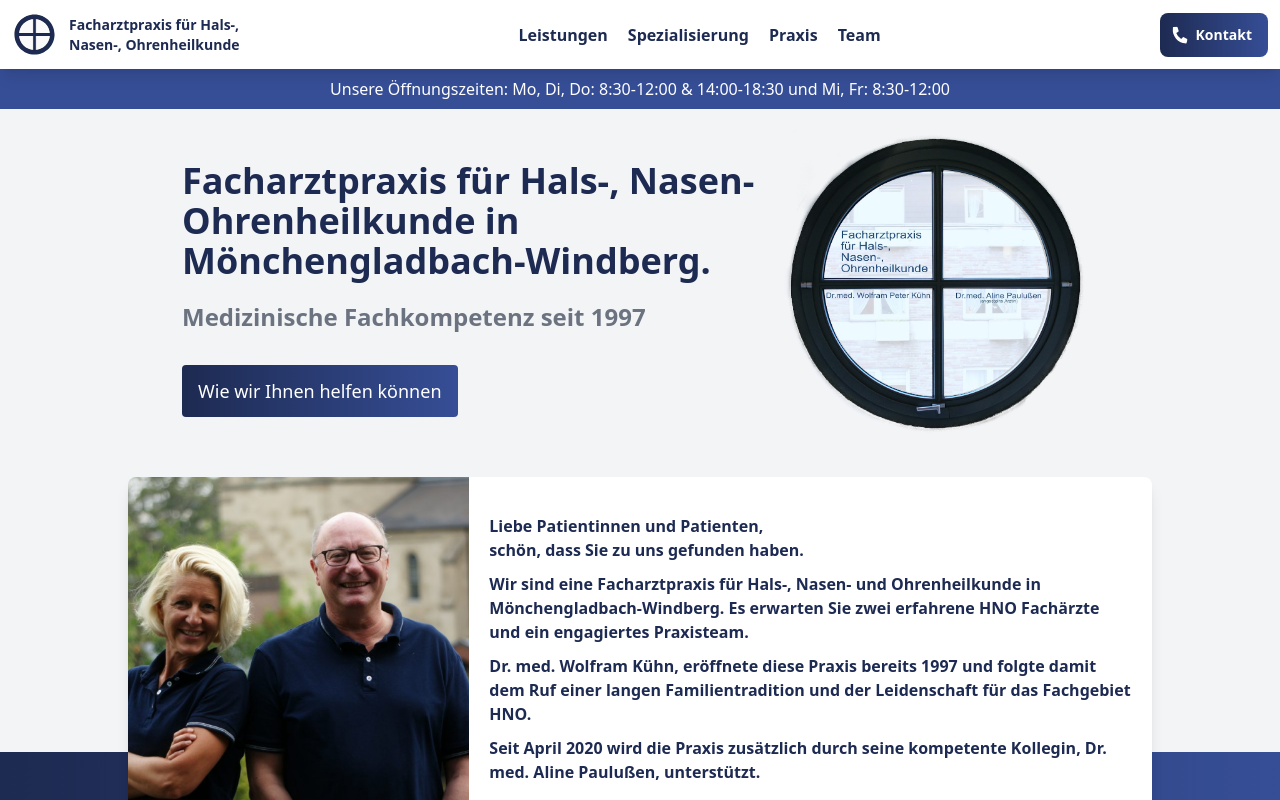
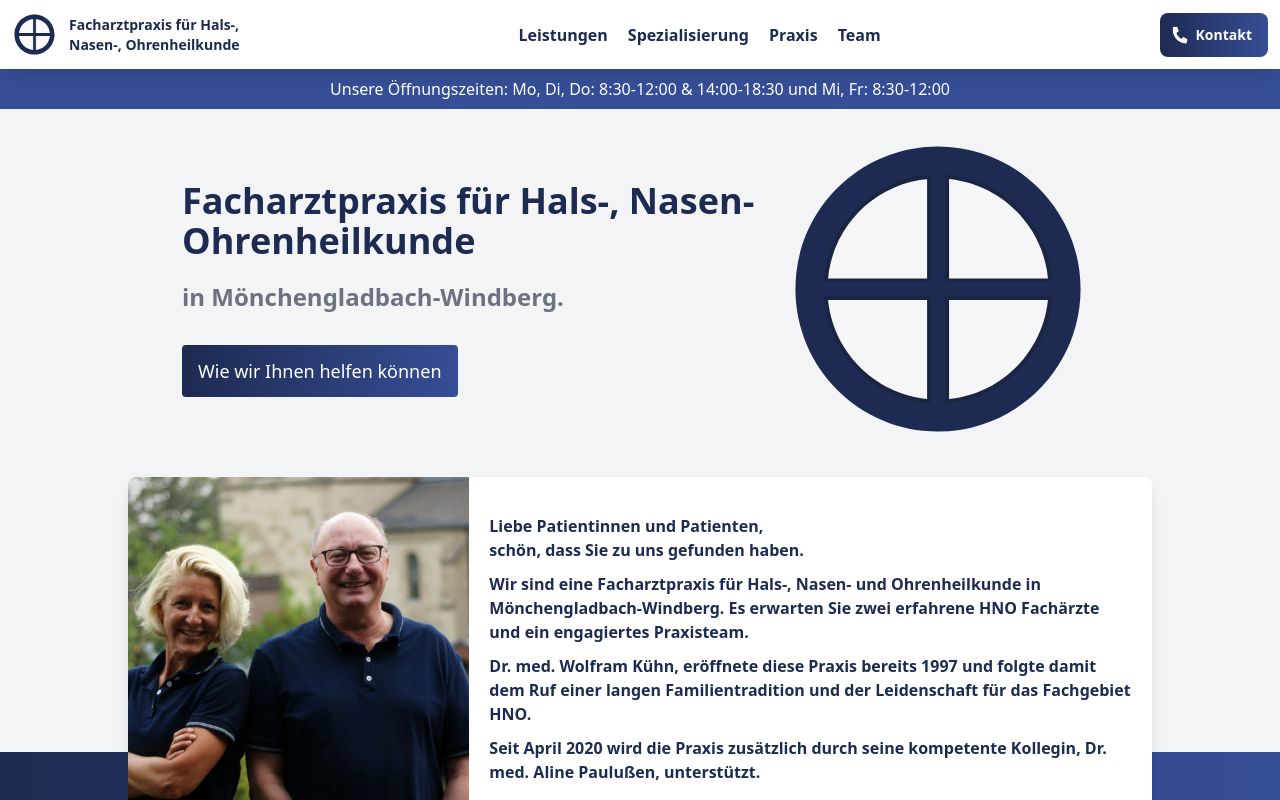
Before and after one commit to moritzdotcom/kuehn-website, a Next.js app: page / in a window 1280 px wide. Shown: the top 800 px of the page. Built offline with nearby package versions, Linux system fonts and the light colour scheme.

Commit message:
Feedback Kat

```diff
--- a/components/contactForm.tsx
+++ b/components/contactForm.tsx
@@ -105,7 +105,9 @@ export default function ContactForm() {
         </a>
       </div>
       <div className="w-full lg:w-2/3 p-3">
-        <p className="font-bold text-xl text-primary">Kontaktformular</p>
+        <p className="font-semibold text-2xl text-center lg:text-start text-primary">
+          Kontaktformular
+        </p>
         <form
           onSubmit={handleSubmit}
           className="flex flex-col gap-3 mt-3 text-primary"
--- a/pages/index.tsx
+++ b/pages/index.tsx
@@ -1,7 +1,7 @@
 import OpeningTimesBanner from '@/components/openingTimesBanner';
 import Head from 'next/head';
 import Image from 'next/image';
-import Logo from '@/public/images/Logo.png';
+import Logo from '@/public/Icon.svg';
 import WelcomeDesktop from '@/public/images/welcomeDesktop.jpg';
 import WelcomeMobile from '@/public/images/welcomeMobile.jpg';
 import Link from 'next/link';
@@ -45,12 +45,11 @@ export default function Home() {
         <header className="flex flex-col sm:flex-row-reverse items-center justify-center gap-1 sm:gap-5 bg-gray-100 px-3 py-5">
           <Image src={Logo} alt="Logo" className="w-full max-w-xs" />
           <div className="max-w-xl text-center sm:text-start flex flex-col items-center sm:items-start">
-            <h1 className="font-bold text-xl sm:text-4xl text-primary">
-              Facharztpraxis für Hals-, Nasen- Ohrenheilkunde in
-              Mönchengladbach-Windberg.
+            <h1 className="font-bold text-2xl sm:text-4xl text-primary">
+              Facharztpraxis für Hals-, Nasen- Ohrenheilkunde
             </h1>
             <h2 className="text-gray-500 font-semibold text-lg sm:text-2xl mt-5">
-              Medizinische Fachkompetenz seit 1997
+              in Mönchengladbach-Windberg.
             </h2>
             <Link
               href="/#services"
```
